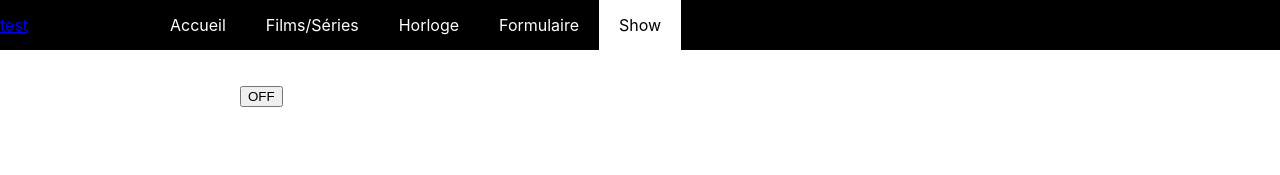
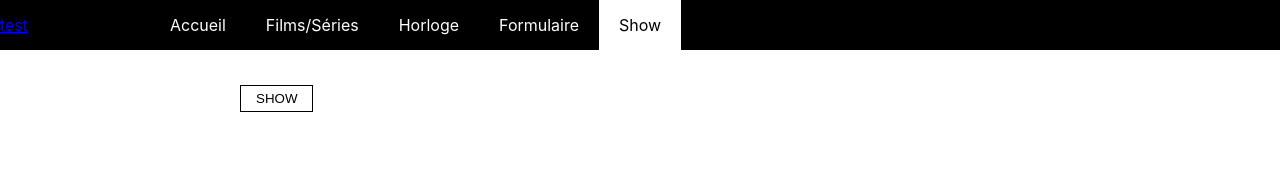
Before and after one commit to malickweb/ReactProjet, a React (Create React App) app: page /show in a window 1280 px wide. Shown: the top 175 px of the page. Built offline with nearby package versions, Linux system fonts and the light colour scheme.

Commit message:
add function to btn

```diff
--- a/src/component/Buttons/Button.js
+++ b/src/component/Buttons/Button.js
@@ -1,14 +1,37 @@
 import React from 'react';
 import styled from '@emotion/styled';
 
-const BUTTON = styled.div`
-    display: inline-block;
-    padding: 5px 15px;
-    border: 1px solid #000;
+const DIV = styled.div`
+    button {
+        display: inline-block;
+        padding: 5px 15px;
+        border: 1px solid #000;
+        background-color: transparent;
+        transition: all 0.3s linear;
+        cursor: pointer;
+        &:hover {
+            background-color: #000;
+            color: #fff;
+            transition: all 0.3s linear;
+        }
+    }
 `;
 
-const Button = () => {
-    return <BUTTON>Button</BUTTON>;
+const Button = props => {
+    // const [isHandleClick, setIsHandleon] = useState(false);
+    // const [isToggleOn, setIsToggleOn] = useState(false);
+    // const handleClick = () => {
+    //     setIsHandleon(!isHandleClick);
+    //     setIsToggleOn(!isToggleOn);
+    //     console.log('frf');
+    // };
+    console.log('props', props);
+    return (
+        <DIV>
+            {/* <button onClick={handleClick}>{isToggleOn ? 'ON' : 'OFF'}</button> */}
+            <button onClick={props.handleClick}>{props.text}</button>
+        </DIV>
+    );
 };
 
 export default Button;
--- a/src/component/Section/Show/Show.js
+++ b/src/component/Section/Show/Show.js
@@ -1,6 +1,7 @@
 import React, { useState } from 'react';
 import styled from '@emotion/styled';
 
+import Button from '../../Buttons/Button';
 const Show = () => {
     const [isHandleClick, setIsHandleon] = useState(false);
     const [isToggleOn, setIsToggleOn] = useState(false);
@@ -23,7 +24,7 @@ const Show = () => {
     return (
         <div>
             <Section>
-                <button onClick={handleClick}>{isToggleOn ? 'ON' : 'OFF'}</button>
+                <Button handleClick={handleClick} text={isToggleOn ? 'HIDE' : 'SHOW'} />
                 <p className={isToggleOn ? 'show' : 'hide'}>
                     Lorem ipsum dolor sit amet, consectetur adipiscing elit. Cras ut libero vitae turpis mollis sodales. Praesent vitae ultrices nunc, nec aliquam lectus. Aenean ipsum metus, iaculis non feugiat fringilla, fermentum ac nibh. Integer scelerisque, libero vitae ultrices placerat, lectus metus euismod ex, vel pharetra nulla tellus non erat. Duis scelerisque risus diam, nec aliquam nisl sodales vel. Duis vitae faucibus risus, in viverra purus. Class aptent taciti sociosqu ad litora torquent per conubia nostra, per inceptos himenaeos. Integer tempor lobortis nisl, at fermentum nisl maximus vitae. Pellentesque dictum vel quam vitae auctor. Integer dignissim cursus ex, non accumsan
                     augue vulputate at. Proin risus mi, pharetra pellentesque ullamcorper id, elementum eu tellus. Vestibulum blandit commodo nisi vel imperdiet. Pellentesque arcu arcu, commodo non ullamcorper eu, finibus quis magna.
```
